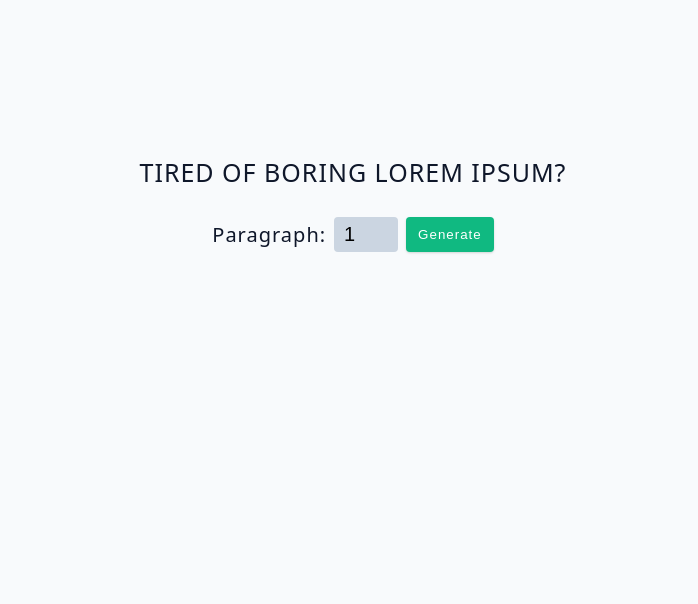
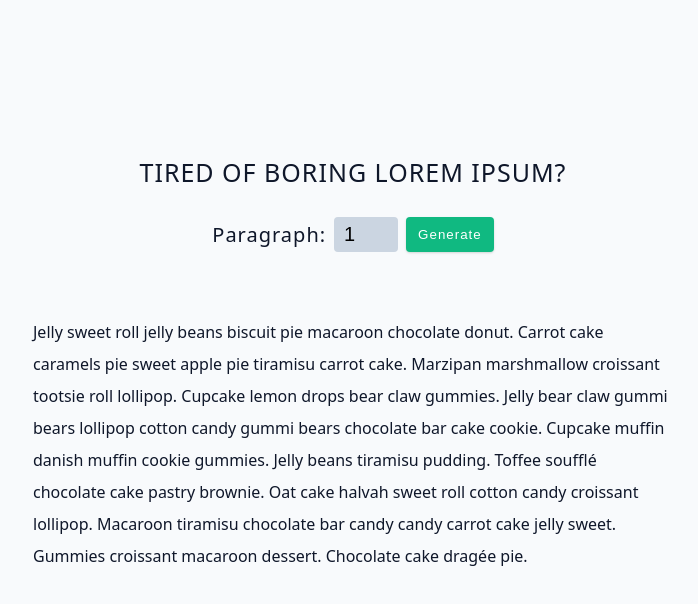
Before and after one commit to VirghiuBann/react-lorem-ipsum-generator, a React (Vite) app: page / in a window 1280 px wide. Both pictures are taken after a click on the button "Generate". Shown: the top 604 px of the page, without its empty margins (287-985 px from the left). Built offline with nearby package versions, Linux system fonts and the light colour scheme.

Commit message:
feat: get N lorem ipsum paragraph

```diff
--- a/src/App.jsx
+++ b/src/App.jsx
@@ -6,10 +6,10 @@ const App = () => {
   const [count, setCount] = useState(1)
   const [text, setText] = useState([])
 
-  const handleChange = () => {
-    if (count > 8) return
+  const handleChange = (e) => {
+    if (e.target.value > 8) return
 
-    setCount(count + 1)
+    setCount(e.target.value)
   }
 
   const handleSubmit = (e) => {
@@ -34,6 +34,11 @@ const App = () => {
           Generate
         </button>
       </form>
+      <article className='lorem-text '>
+        {text.map((paragraph, index) => {
+          return <p key={index}>{paragraph}</p>
+        })}
+      </article>
     </section>
   )
 }
```
